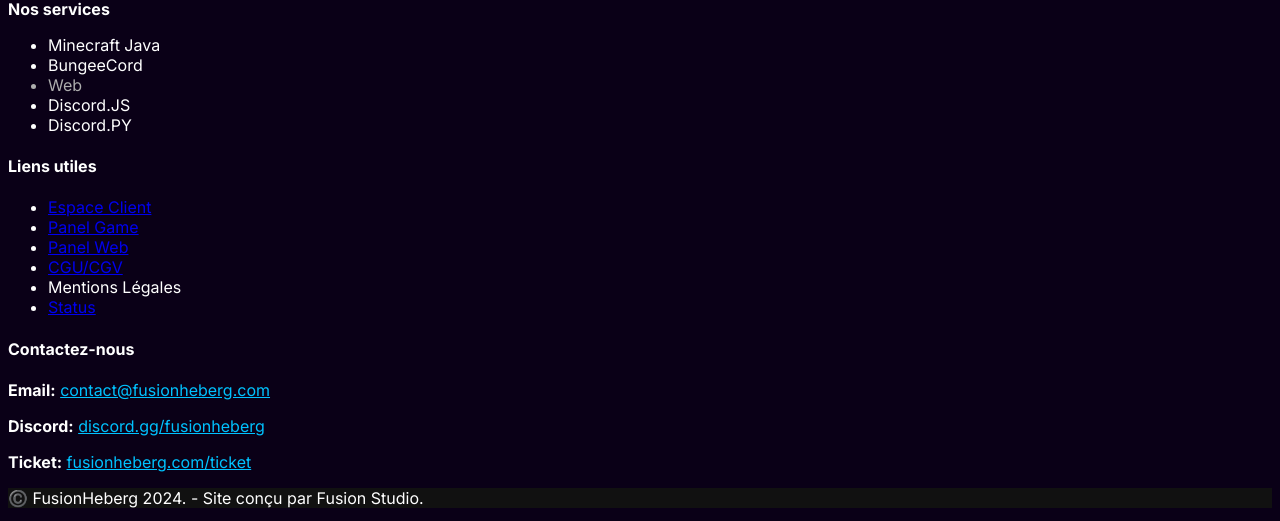
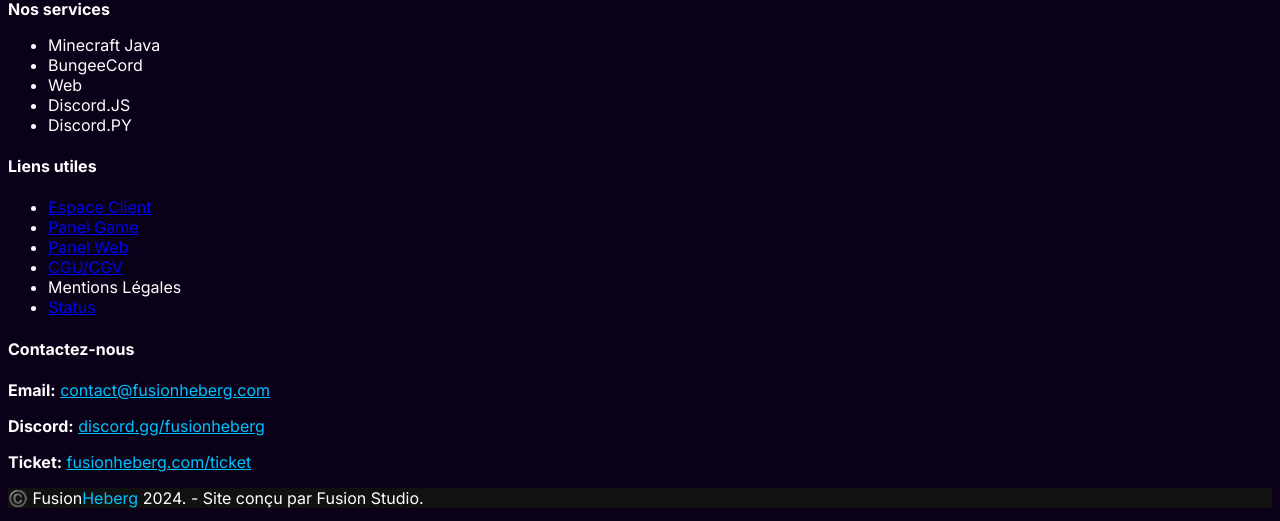
Before and after one commit to Gwadalebg/FusionHeberg, a Next.js app: page / in a window 1280 px wide. Shown: the part 5789-6310 px from the top of the page. Built offline with nearby package versions, Linux system fonts and the light colour scheme.

Commit message:
Update Footer.tsx

```diff
--- a/src/components/Footer.tsx
+++ b/src/components/Footer.tsx
@@ -25,7 +25,7 @@
             <ul className={css({ listStyleType: 'none', padding: 0 })}>
               <li>Minecraft Java</li>
               <li>BungeeCord</li>
-              <li style={{ color: colors.tertiary }}>Web</li>
+              <li>Web</li>
               <li>Discord.JS</li>
               <li>Discord.PY</li>
             </ul>
@@ -52,7 +52,7 @@
         </div>
       </div>
       <div style={{ background: colors.black }} className={css({ textAlign: 'center', marginTop: '2rem', fontSize: '18px', fontWeight: 'bold' })}>
-        <p>©️ FusionHeberg 2024. - Site conçu par Fusion Studio.</p>
+        <p className={css({ marginTop: '2rem'})}>©️ Fusion<span style={{ color: colors.primary }}>Heberg</span> 2024. - Site conçu par Fusion Studio.</p>
       </div>
     </footer>
   );
```
